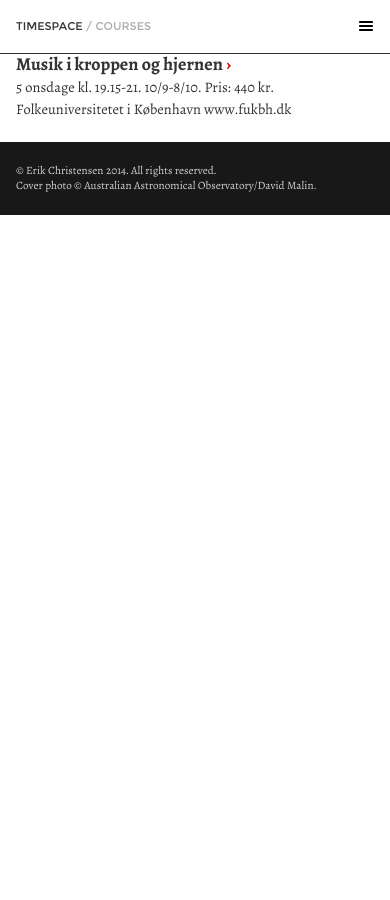
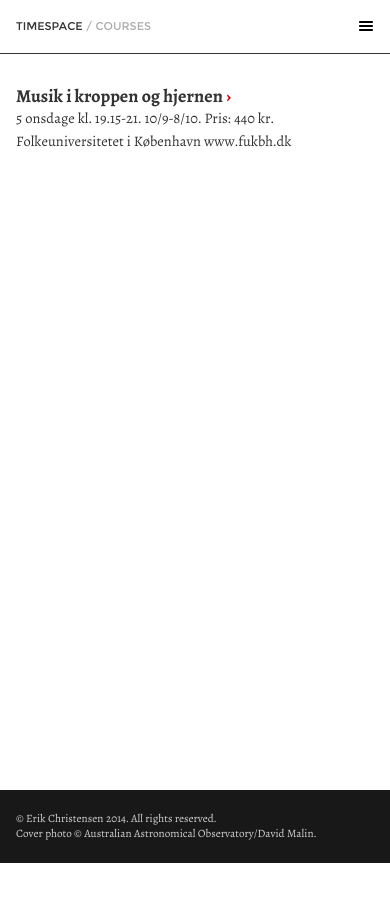
Before and after one commit to netlifydemo/cms-demo, a Jekyll site: the page built from courses.html, in a window 390 px wide. Built offline with Jekyll 4.4.1, drawn with Linux system fonts in a browser that asks for light colours.

Commit message:
media queries for small devices. Need to test on real phone

```diff
--- a/courses.html
+++ b/courses.html
@@ -4,6 +4,7 @@
 ---
 
 <div class="body">
+  <div class="section">
     <ul class="no-bullets">
       {% for course in site.courses | sort: ‘date’, ‘last’ %}
         <li>
@@ -13,3 +14,4 @@
       {% endfor %}
     </ul>
   </div>
+</div>
--- a/css/main.scss
+++ b/css/main.scss
@@ -608,7 +608,7 @@
 
   .masthead {
     float: left;
-    margin-top: $size-l;
+    margin: $size-l 0 0 0;
 
     h1 {
       display: block;
@@ -703,10 +703,6 @@
   margin: 3.6em 3em 3em 13.8em;
   border-left: 1px solid;
   padding-left: $size-l;
-
-  &.narrow {
-    margin-left: 22em;
-  }
 
   .pull-left {
     position: relative;
@@ -860,19 +856,27 @@
     clear: both;
 }
 
-/* ==========================================================================
-   EXAMPLE Media Queries for Responsive Design.
-   These examples override the primary ('mobile first') styles.
-   Modify as content requires.
-   ========================================================================== */
 
-@media only screen and (max-width: 60em) {
-  .body,
+@media only screen and (min-width: 60em) {
   .body.narrow {
-    margin-left: 10em;
+    margin-left: 22em;
+  }
+}
+
+@media only screen and (max-width: 50em) {
+  h1 {
+    font-size: 2.618em;
+    margin-top: 3/2.618+0em;
+  }
+
+  blockquote {
+    margin: $base-line-height*2em $size-l;
   }
 
   .body {
+    margin-left: 10em;
+    margin-right: $size-l;
+
     .pull-left {
       width: 8em;
       margin-left: -8em;
@@ -889,76 +893,9 @@
   }
 }
 
-@media only screen and (max-width: 40em) {
-  body {
-    font-size: 1em;
-  }
-
-  h1 {
-    font-size: 1.618em;
-    letter-spacing: 0;
-    small {
-      font-size: 0.6em;
-    }
-  }
-
+@media only screen and (max-width: 45em) {
   .container {
     padding: 0 1em;
-  }
-
-  .main {
-    margin: 0;
-  }
-
-  .content {
-    margin: $size-l 0;
-  }
-
-  .body,
-  .body.narrow {
-    margin: 0;
-  }
-
-  .body {
-    padding: 0;
-    border: 0;
-
-    .pull-left {
-      float: none;
-      width: auto;
-      margin: 0 0 $size-l 0;
-      left: 0;
-      text-align: left;
-
-      img {
-        width: auto;
-      }
-
-      &.bottom {
-        position: static;
-      }
-    }
-
-    .rtl {
-      text-direction: ltr;
-    }
-
-    .wbr {
-      width: auto;
-    }
-
-    .section {
-      margin: $size-xs 0;
-      padding-top: $base-line-height + 0em;
-      border-top: 1px solid;
-    }
-  }
-
-  .meta {
-    h2 {
-      margin-top: 0;
-      margin-bottom: -$size-xs;
-    }
   }
 
   .footer {
@@ -971,22 +908,18 @@
     }
   }
 
-  body.contact .main {
-    margin: 0;
-  }
-
   #nav-button {
     right: 1em;
   }
-
   .masthead {
     display: none;
   }
 
   .fullscreen {
-    background-position: 0;
+    background-position: 1em 0;
     .masthead {
       display: block;
+      float: none;
       margin: 0;
       h6 {
         position: static;
@@ -1020,6 +953,7 @@
     }
     .section {
       text-transform: none;
+      padding: 1em 0;
     }
     .bullets {
       li {
@@ -1036,11 +970,87 @@
       }
     }
   }
+}
+
+@media only screen and (max-width: 40em) {
+  body {
+    font-size: 1em;
+  }
+
+  h1 {
+    font-size: 1.618em;
+    line-height: 1.2;
+    letter-spacing: 0;
+    small {
+      font-size: 0.7em;
+    }
+  }
+
+  .main {
+    margin: 0 0 1em;
+    min-height: 80%;
+  }
+
+  .content {
+    margin: $size-l 0;
+  }
+
+  .body {
+    margin: 0;
+    padding: 0;
+    border: 0;
+
+    .pull-left {
+      float: none;
+      width: auto;
+      margin: 0 0 $size-l 0;
+      left: 0;
+      text-align: left;
+
+      img {
+        width: auto;
+        float: left;
+        margin-right: 1em;
+      }
+
+      &.bottom {
+        position: static;
+      }
+    }
+
+    .rtl {
+      text-direction: ltr;
+    }
+
+    .wbr {
+      width: auto;
+    }
+
+    .section {
+      margin: $size-xs 0;
+      padding-top: $base-line-height + 0em;
+      border-top: 1px solid;
+      &:first-child {
+       border-top: 0;
+      }
+    }
+  }
+
+  .meta {
+    h2 {
+      margin-top: 0;
+      margin-bottom: -$size-xs;
+    }
+  }
+
+  .index .body {
+    border-top: 1px solid;
+  }
 
   .dropcap {
     > p:first-child:first-letter {
-      font-size: $size-xl;
-      line-height: 1.4;
+      font-size: $size-2xl;
+      line-height: 1;
     }
   }
 }
```
Lines whose indentation alone changed are shown as unchanged.
